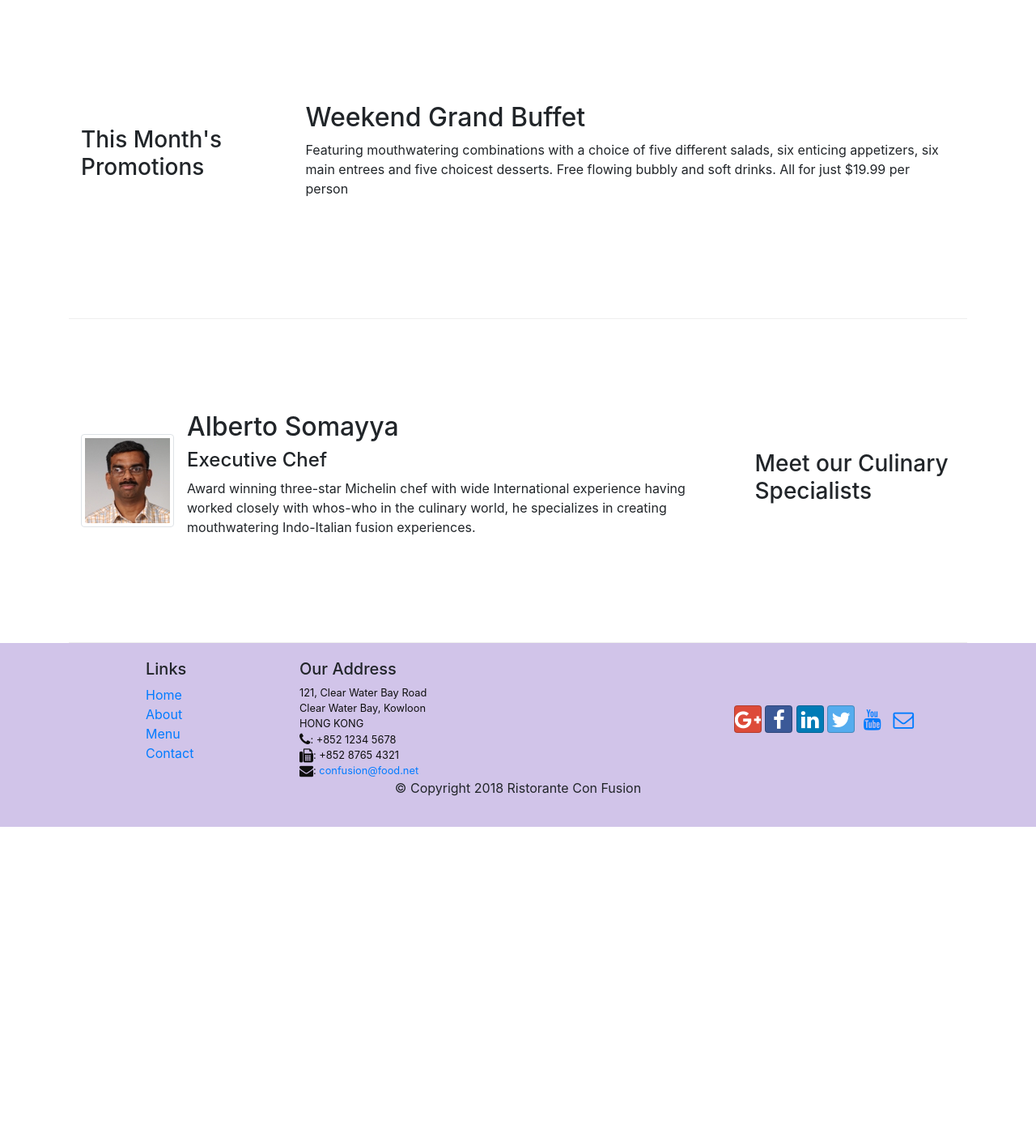
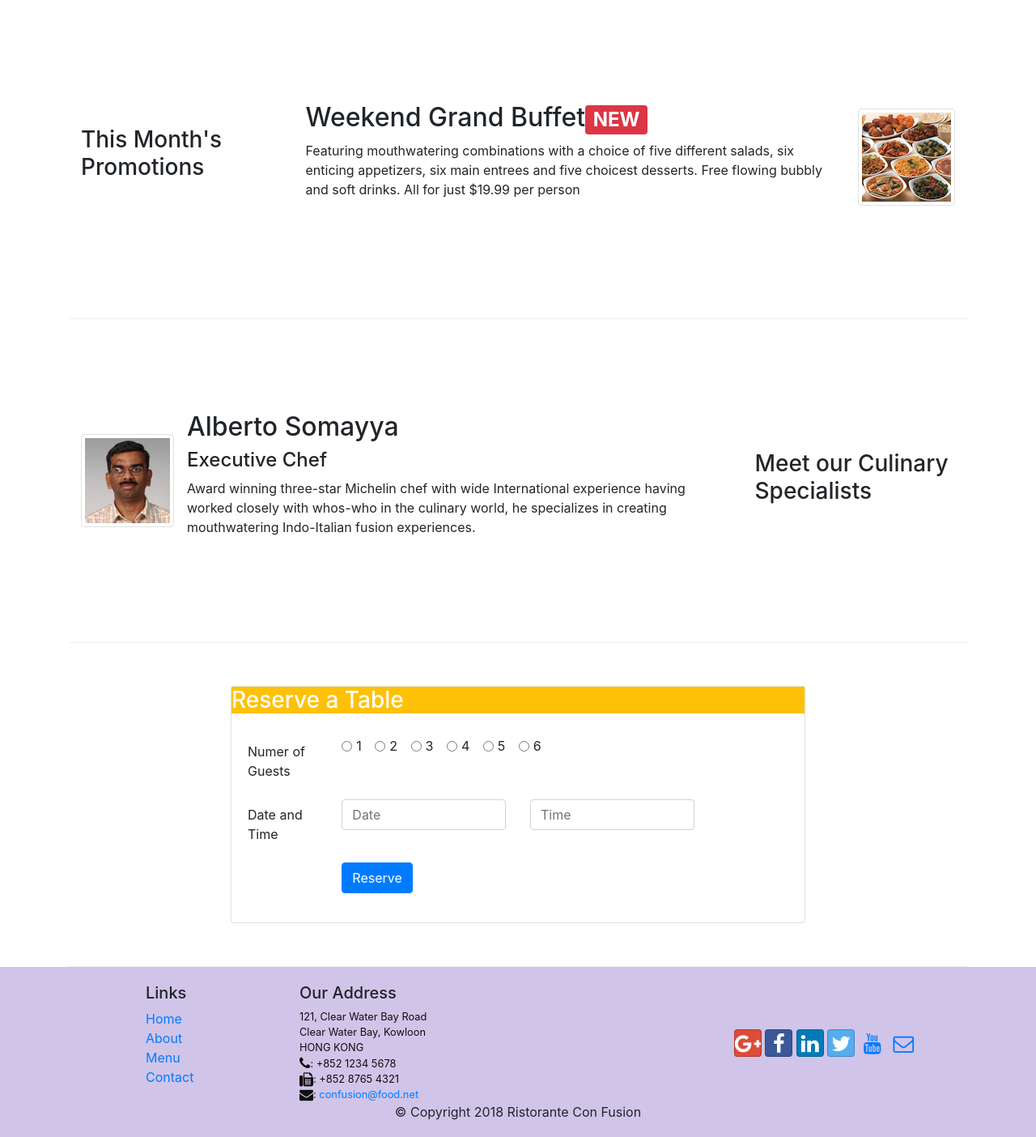
Before and after one commit to drinc265/conFusion, a website: page index.html in a window 1280 px wide. Shown: the part 740-2144 px from the top of the page at 81% size. Before the commit the page ends 1761 px from the top, so only its background shows below. Drawn offline with nearby package versions, Linux system fonts and the light colour scheme.

Commit message:
Assignment 2

```diff
--- a/index.html
+++ b/index.html
@@ -39,8 +39,11 @@
                     <h1>Ristorante con Fusion</h1>
                     <p>We take inspiration from the World's best cuisines, and create a unique fusion experience. Our lipsmacking creations will tickle your culinary senses!</p>
                 </div>
-                <div class="col-12 col-sm align-self-center">
+                <div class="col-12 col-sm-3 align-self-center">
                     <img src="img/logo.png" class="img-fluid">
+                </div>
+                <div class="col-12 col-sm-3 align-self-center">
+                    <a href="#Reserve"><button class="btn btn-warning btn-lg">Reserve Table</button></a>
                 </div>
             </div>
         </div>
@@ -55,8 +58,8 @@
                 <div class="media">
                     <img class="d-flex mr-3 img-thumbnail align-self-center" src="img/uthappizza.png" alt="unthapizza">
                     <div class="media-body">
-                        <h2 class="mt=0">Uthappizza <span class="badge badge-danger">HOT </span><span class="badge badge-pill badge-secondary">$4.99</span></h2>
-                        <p>A unique combination of Indian Uthappam (pancake) and Italian pizza, topped with Cerignola olives, ripe vine cherry tomatoes, Vidalia onion, Guntur chillies and Buffalo Paneer.</p>
+                        <h2 class="mt=0">Uthappizza <span class="badge badge-danger">HOT</span><span class="badge badge-pill badge-secondary">$4.99</span></h2>
+                        <p class="d-none d-sm-block">A unique combination of Indian Uthappam (pancake) and Italian pizza, topped with Cerignola olives, ripe vine cherry tomatoes, Vidalia onion, Guntur chillies and Buffalo Paneer.</p>
                     </div>
                 </div>
             </div>
@@ -68,8 +71,13 @@
                 <h3>This Month's Promotions</h3>
             </div>
             <div class="col col-sm col-md">
-                <h2>Weekend Grand Buffet</h2>
-                <p>Featuring mouthwatering combinations with a choice of five different salads, six enticing appetizers, six main entrees and five choicest desserts. Free flowing bubbly and soft drinks. All for just $19.99 per person </p>
+            <div class="media">
+                <div class="media-body">
+                    <h2 class="mt-0">Weekend Grand Buffet<span class="badge badge-danger">NEW</span></h2>
+                    <p class="d-none d-sm-block">Featuring mouthwatering combinations with a choice of five different salads, six enticing appetizers, six main entrees and five choicest desserts. Free flowing bubbly and soft drinks. All for just $19.99 per person </p>
+                </div>
+                <img class="d-flex ml-3 img-thumbnail align-self-center" src="img/buffet.png" alt="Buffet">
+            </div>
             </div>
         </div>
 
@@ -83,7 +91,62 @@
                     <div class="media-body">
                         <h2 class="mt-0">Alberto Somayya</h2>
                         <h4>Executive Chef</h4>
-                        <p>Award winning three-star Michelin chef with wide International experience having worked closely with whos-who in the culinary world, he specializes in creating mouthwatering Indo-Italian fusion experiences. </p>
+                        <p class="d-none d-sm-block">Award winning three-star Michelin chef with wide International experience having worked closely with whos-who in the culinary world, he specializes in creating mouthwatering Indo-Italian fusion experiences. </p>
+                    </div>
+                </div>
+            </div>
+        </div>
+
+        <div class="row row-content align-items-center">
+            <div class="col-12 col-sm-8 offset-sm-2">
+                <div class="card">
+                    <h3 class="Card-header bg-warning text-white"><a name="Reserve">Reserve a Table</a></h3>
+                    <div class="card-body">
+                        <form>
+                            <div class="form-group row">
+                                <label for="noofguests" class="col-sm-2 col-form-label">Numer of Guests</label>
+                                <div class="col-sm">
+                                    <div class="form-check form-check-inline">
+                                        <input class="form-check-input" type="radio" name="option" id="1" value="1">
+                                        <label class="form-check-label" for="1">1</label>
+                                      </div>
+                                      <div class="form-check form-check-inline">
+                                        <input class="form-check-input" type="radio" name="option" id="2" value="2">
+                                        <label class="form-check-label" for="2">2</label>
+                                      </div>
+                                      <div class="form-check form-check-inline">
+                                        <input class="form-check-input" type="radio" name="option" id="3" value="3">
+                                        <label class="form-check-label" for="3">3</label>
+                                      </div>
+                                      <div class="form-check form-check-inline">
+                                        <input class="form-check-input" type="radio" name="option" id="4" value="4">
+                                        <label class="form-check-label" for="4">4</label>
+                                      </div>
+                                      <div class="form-check form-check-inline">
+                                        <input class="form-check-input" type="radio" name="option" id="5" value="5">
+                                        <label class="form-check-label" for="5">5</label>
+                                      </div>
+                                      <div class="form-check form-check-inline">
+                                        <input class="form-check-input" type="radio" name="option" id="6" value="6">
+                                        <label class="form-check-label" for="6">6</label>
+                                      </div>
+                                </div>
+                            </div>
+                            <div class="form-group row">
+                                <label for="dateandtime" class="col-sm-2 col-form-label">Date and Time</label>
+                                    <div class="col-sm-4">
+                                        <input class="form-control" id="date" type="text" placeholder="Date">
+                                    </div>
+                                    <div class="col-sm-4">
+                                        <input class="form-control" id="time" type="text" placeholder="Time">
+                                    </div>
+                            </div>
+                            <div class="form-group row">
+                                <div class="offset-sm-2 col-sm-10">
+                                    <button type="submit" class="btn btn-primary text-white">Reserve</button>
+                                </div>
+                            </div>
+                        </form>
                     </div>
                 </div>
             </div>
```
Also changed, not shown: aboutus.html (+2 -2 lines).
